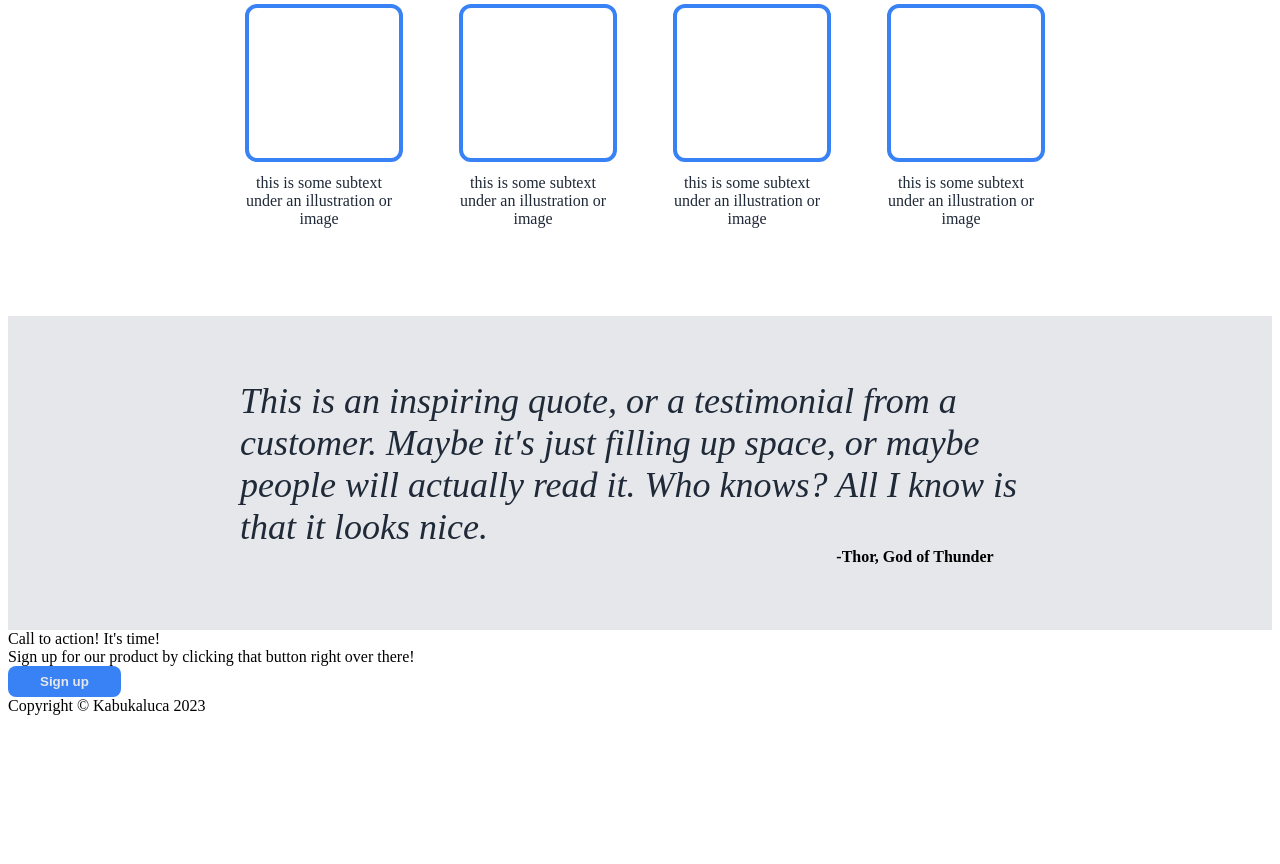
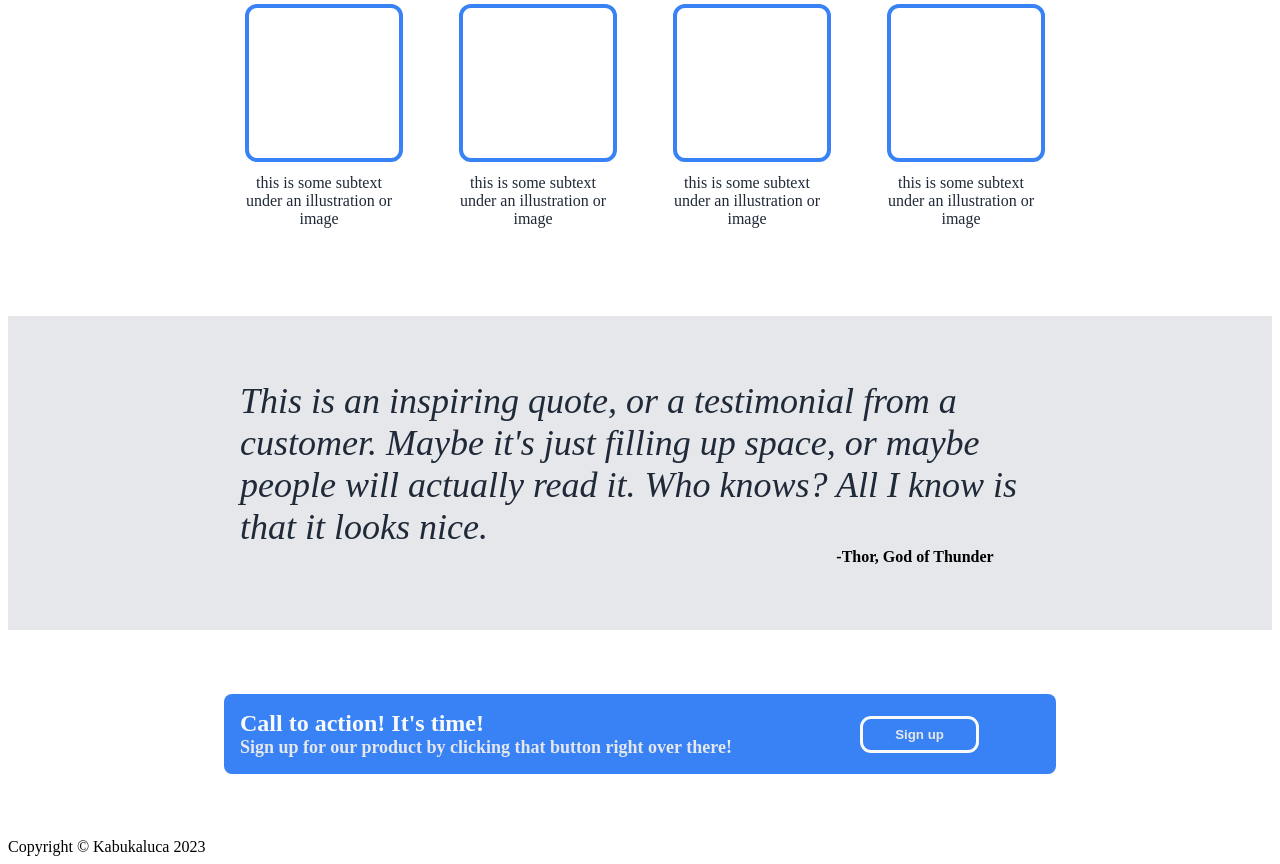
Before and after one commit to Kabukaluca/odin-landing-page, a plain HTML site: page index.html in a window 1280 px wide. Shown: the part 554-1418 px from the top of the page. Before the commit the page ends 1277 px from the top, so only its background shows below. Drawn offline with Linux system fonts and the light colour scheme.

Commit message:
add style to banner section

```diff
--- a/style.css
+++ b/style.css
@@ -145,10 +145,8 @@ h3 {
     color: #1F2937;
     font-style: italic;
     padding-top: 64px;
-
     max-width: 800px;
     align-self: center;
-
 }
 
 .author {
@@ -158,3 +156,53 @@ h3 {
     padding-bottom: 64px;
     font-weight: bold;
 }
+
+
+/* Section4 */
+
+.section4 {
+    align-items: center;
+    justify-content: center;
+}
+
+.banner {
+    display: flex;
+    background-color: #3882F6;
+    padding: 16px;
+    max-width: 800px;
+    margin: auto;
+    margin-top: 64px;
+    margin-bottom: 64px;
+    border-radius: 8px;
+    align-items: center;
+    flex-wrap: wrap;
+    justify-content: space-between;
+}
+
+.bannerhead {
+    font-size: 24px;
+    color: #F9FAF8;
+    font-weight: bold;
+    margin: 0;
+    padding: 0;
+}
+
+.subtext-banner {
+    color: #E5E7EB;
+    font-size: 18px;
+    display: flex;
+    align-items: center;
+    margin: 0;
+    padding: 0;
+}
+
+.button2 {
+    padding: 8px 32px;
+    color: #E5E7EB;
+    font-weight: bold;
+    border: none;
+    border-radius: 8px;
+    outline: #F9FAF8;
+    outline-style: solid;
+    margin-right: 64px;
+}
```
